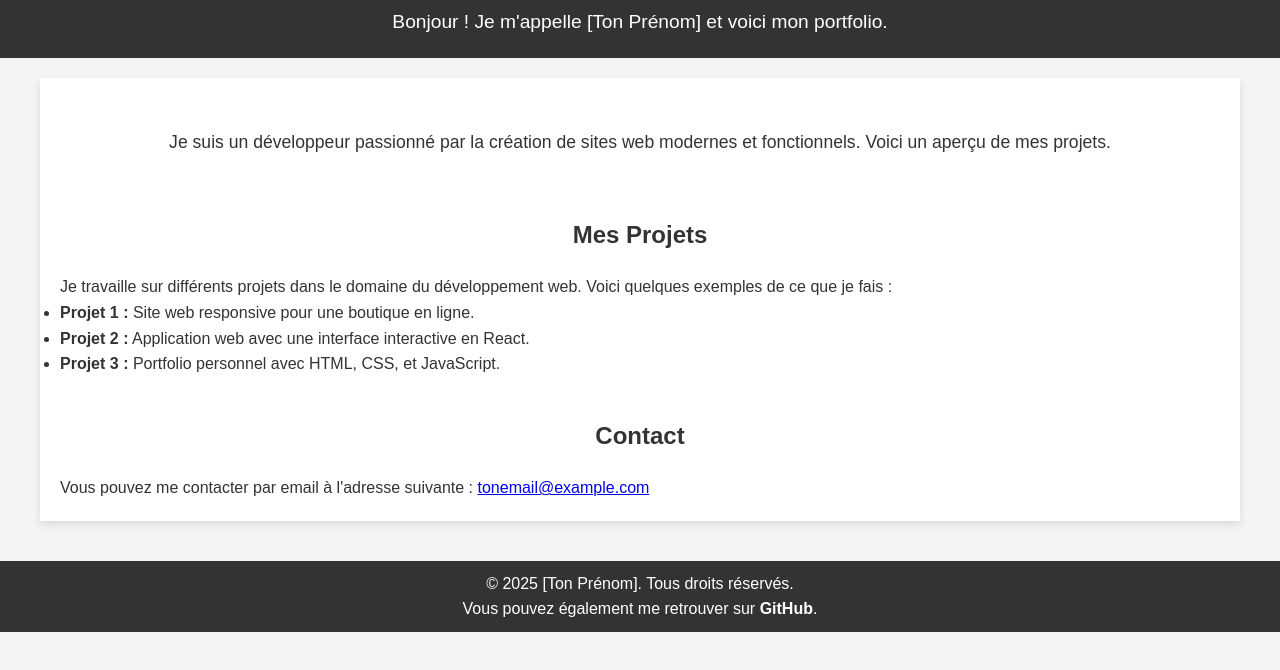
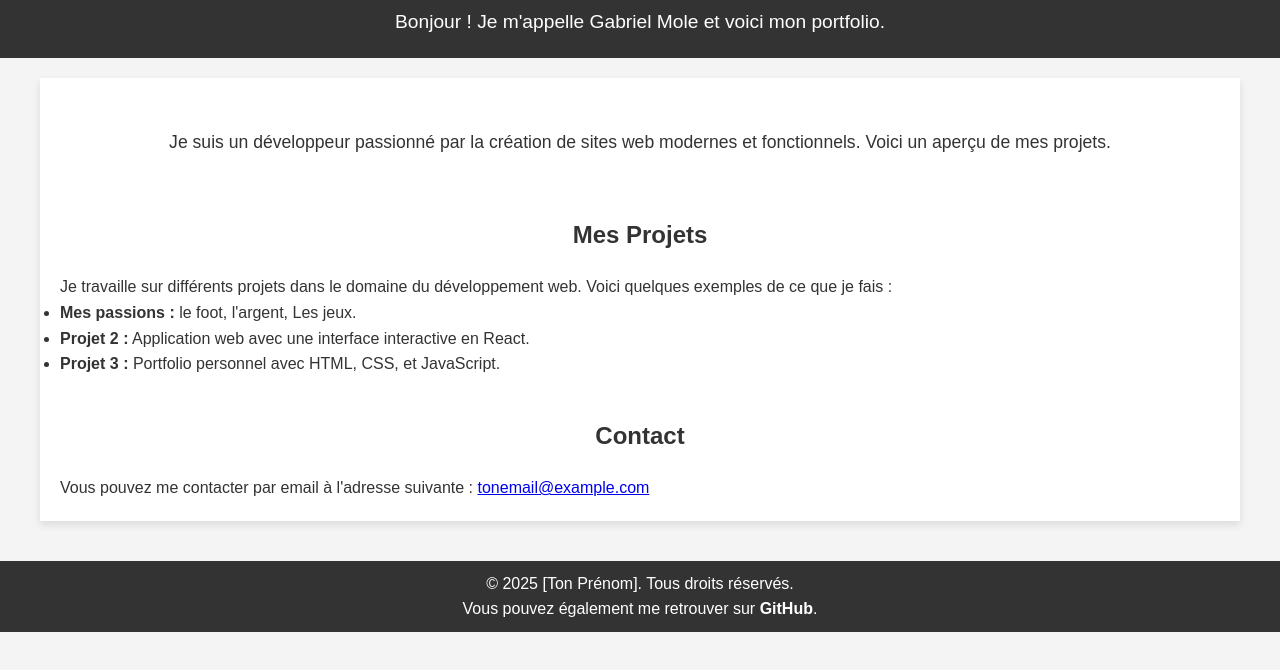
Before and after one commit to gabimole6/PortFolio, a plain HTML site: page index.html in a window 1280 px wide. Shown: the part 74-744 px from the top of the page. Drawn offline with Linux system fonts and the light colour scheme.

Commit message:
Update index.html

```diff
--- a/index.html
+++ b/index.html
@@ -86,7 +86,7 @@
     <!-- Header section -->
     <header>
         <h1>Bienvenue sur mon portfolio</h1>
-        <p>Bonjour ! Je m'appelle [Ton Prénom] et voici mon portfolio.</p>
+        <p>Bonjour ! Je m'appelle Gabriel Mole et voici mon portfolio.</p>
     </header>
 
     <!-- Main content -->
@@ -100,7 +100,7 @@
             <h2>Mes Projets</h2>
             <p>Je travaille sur différents projets dans le domaine du développement web. Voici quelques exemples de ce que je fais :</p>
             <ul>
-                <li><strong>Projet 1 :</strong> Site web responsive pour une boutique en ligne.</li>
+                <li><strong>Mes passions :</strong> le foot, l'argent, Les jeux.</li>
                 <li><strong>Projet 2 :</strong> Application web avec une interface interactive en React.</li>
                 <li><strong>Projet 3 :</strong> Portfolio personnel avec HTML, CSS, et JavaScript.</li>
             </ul>
```
